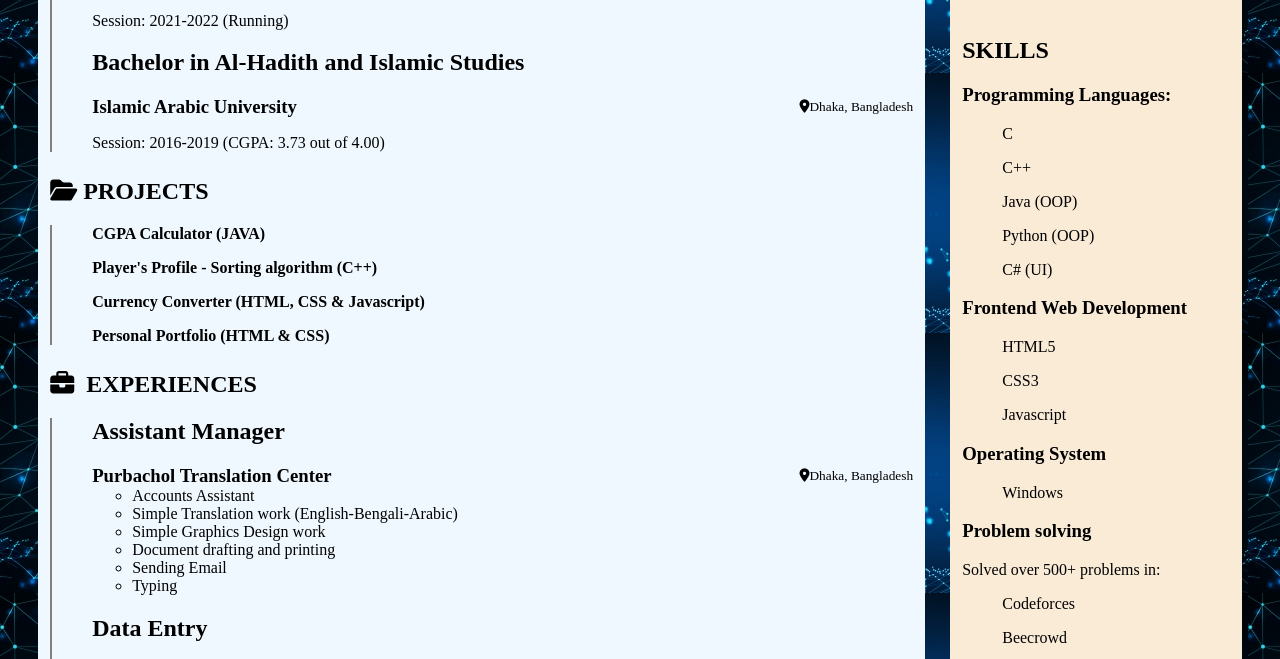
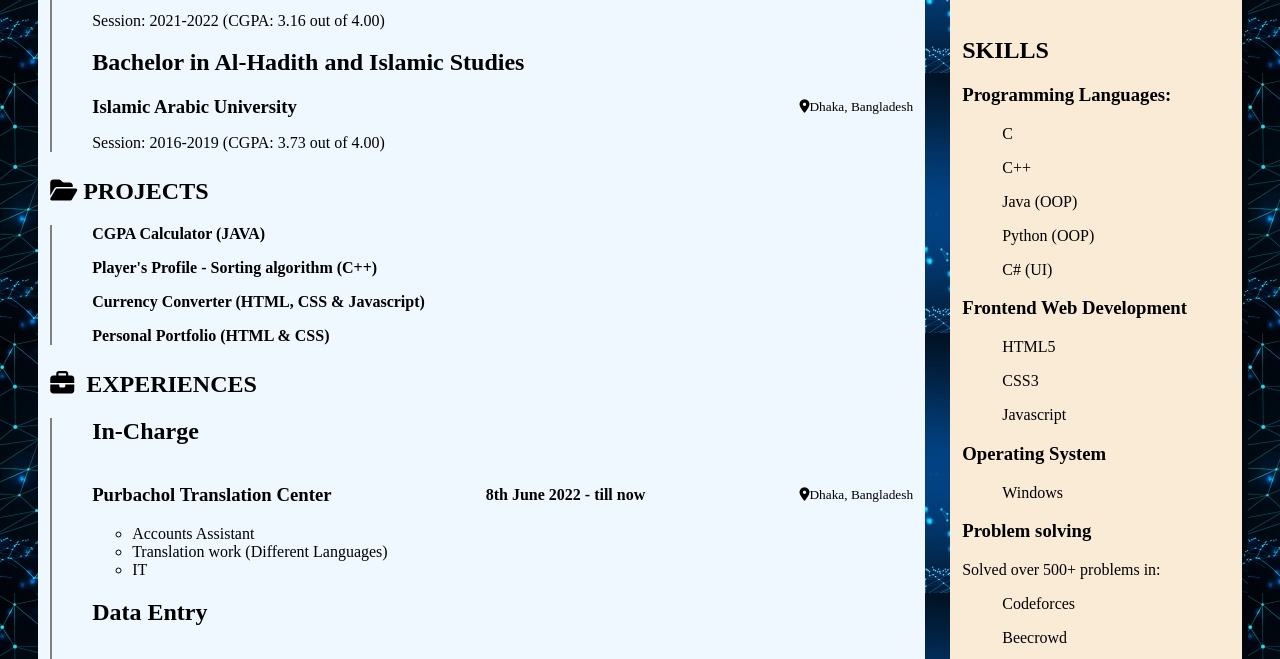
Before and after one commit to labib-bm/My-Resume, a plain HTML site: page index.html in a window 1280 px wide. Shown: the part 707-1366 px from the top of the page. Drawn offline with Linux system fonts and the light colour scheme.

Commit message:
Update index.html

```diff
--- a/index.html
+++ b/index.html
@@ -31,7 +31,7 @@
                             <h3>Islamic Arabic University</h3>
                             <small><i class="fa-solid fa-location-dot"></i>Dhaka, Bangladesh</small>
                         </div>
-                        <p>Session: 2021-2022 (Running)</p>
+                        <p>Session: 2021-2022 (CGPA: 3.16 out of 4.00)</p>
 
                         <h2>Bachelor in Al-Hadith and Islamic Studies</h2>
                         <div class="setblock">
@@ -58,23 +58,22 @@
                 <h1><i class="fa-solid fa-briefcase"></i> &nbsp;EXPERIENCES</h1>
                 <div class="side-border">
                     <ul>
-                        <h2>Assistant Manager</h2>
+                        <h2>In-Charge</h2>
                         <div class="setblock">
                             <h3>Purbachol Translation Center</h3>
+                            <h4>8th June 2022 - till now</h3>
                             <small><i class="fa-solid fa-location-dot"></i>Dhaka, Bangladesh</small>
                         </div>
                         <ul>
                             <li>Accounts Assistant</li>
-                            <li>Simple Translation work (English-Bengali-Arabic)</li>
-                            <li>Simple Graphics Design work</li>
-                            <li>Document drafting and printing</li>
-                            <li>Sending Email</li>
-                            <li>Typing</li>
+                            <li>Translation work (Different Languages)</li>
+                            <li>IT</li>
                         </ul>
 
                         <h2>Data Entry</h2>
                         <div class="setblock">
                             <h3>Koyra Distribution House</h3>
+                            <h4>1st January 2017 - 30th April 2018</h3>
                             <small><i class="fa-solid fa-location-dot"></i>Dhaka, Bangladesh</small>
                         </div>
                         <ul>
```
